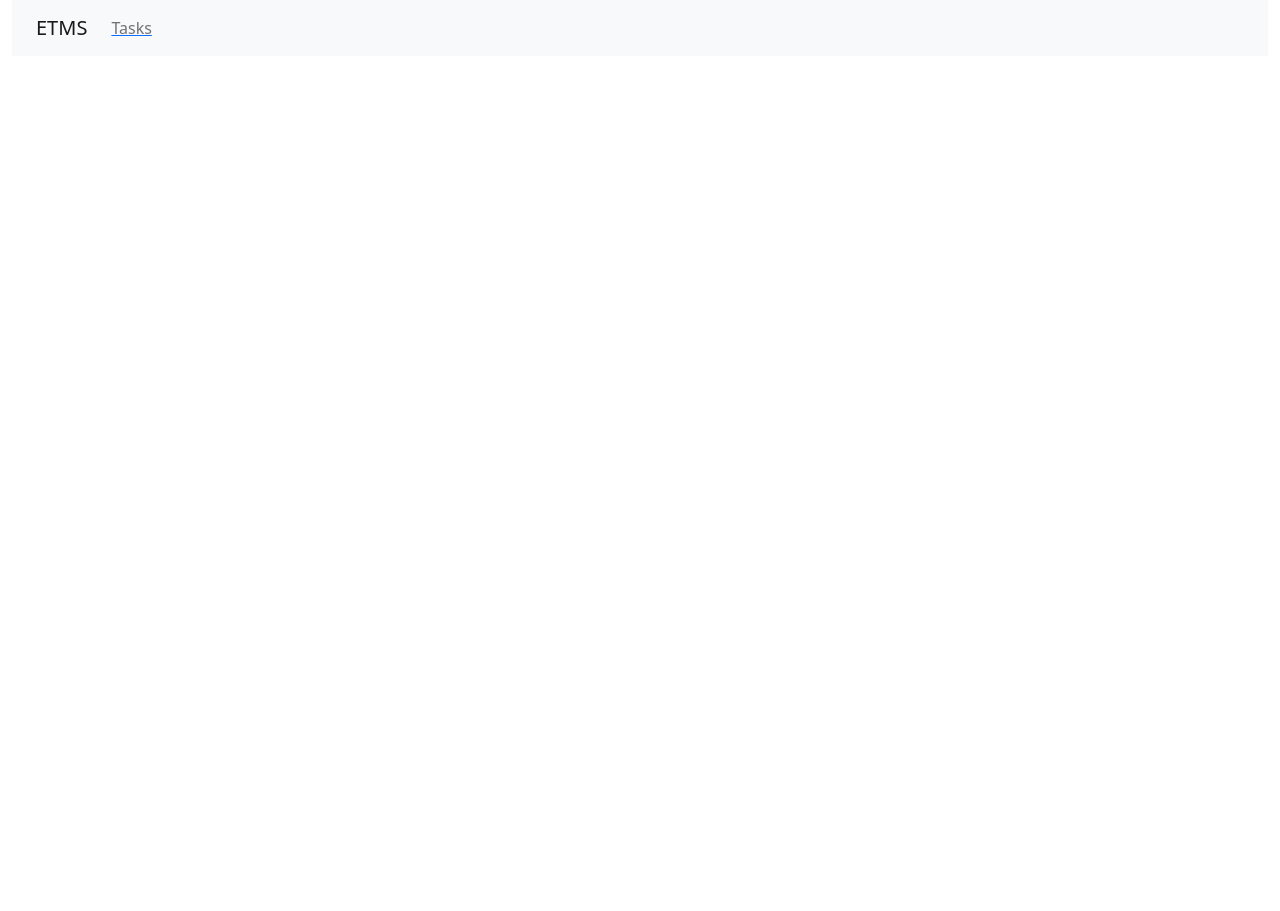
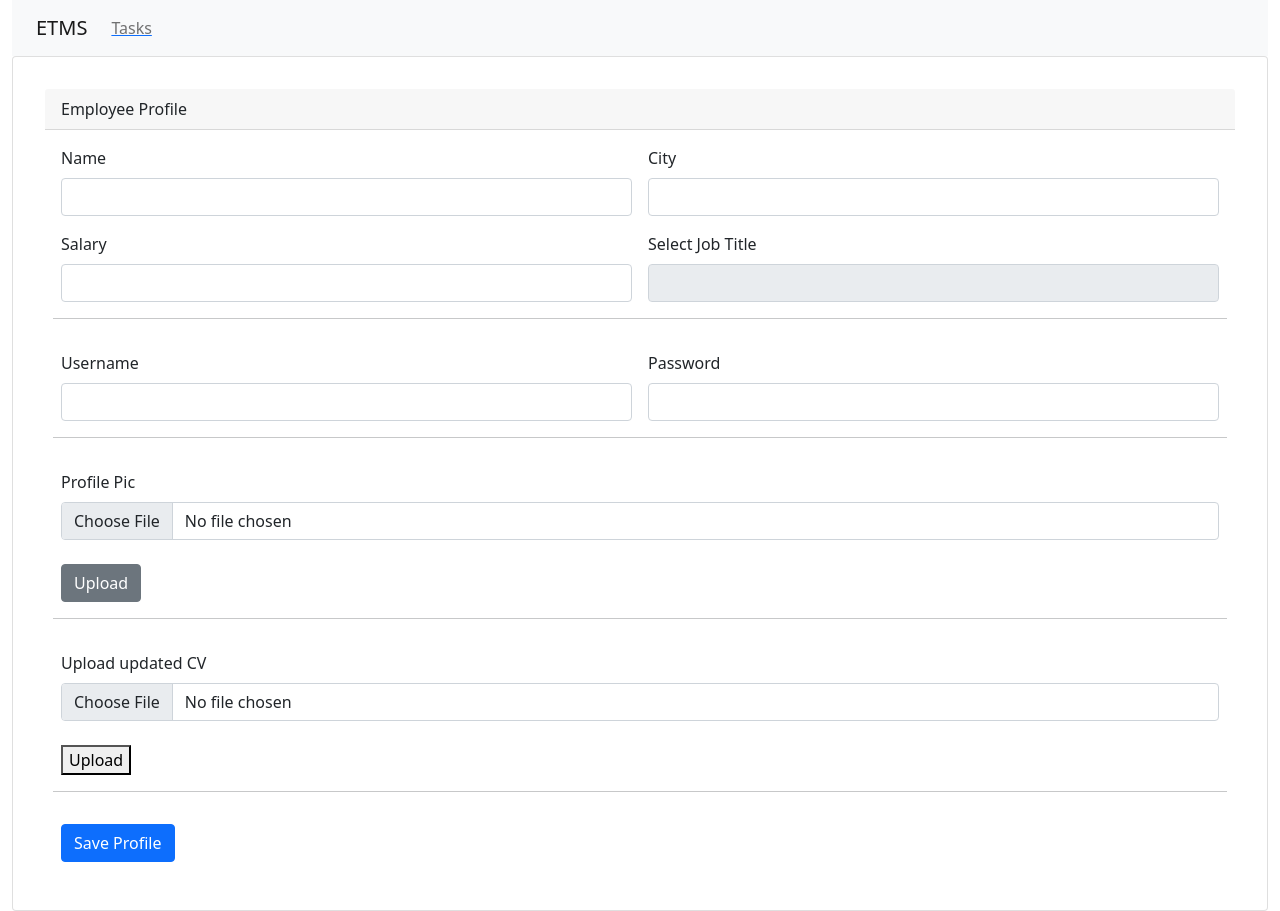
Before and after one commit to imtiyaz-hirani/fullstack-js-hex-feb-25, a React (Vite) app in the folder etmsui/: page /employee/dashboard in a window 1280 px wide. Before the commit the page ends 800 px from the top, so only its background shows below. Built offline with nearby package versions, Linux system fonts and the light colour scheme.

Commit message:
employee-profile-bootstrap added

```diff
--- a/etmsui/src/components/employee/dashboard.jsx
+++ b/etmsui/src/components/employee/dashboard.jsx
@@ -1,4 +1,5 @@
 import EmployeeNavbar from "./navbar"
+import EmpProfile from "./profile"
 
 function EmployeeDashboard(){
     return(
@@ -9,7 +10,9 @@ function EmployeeDashboard(){
             </div>
         </div>
         <div className="row">
-
+        <div className="col-lg-12">
+                <EmpProfile />
+            </div>
         </div>
 
     </div>
--- /dev/null
+++ b/etmsui/src/components/employee/profile.jsx
@@ -0,0 +1,64 @@
+function EmpProfile() {
+
+    return (
+        <div className="card">
+            <div className="card-header">
+                Employee Profile
+            </div>
+            <div className="card-body">
+                <form class="row g-3" >
+                    <div class="col-md-6">
+                        <label class="form-label">Name</label>
+                        <input type="text" class="form-control"
+                           />
+                    </div>
+                    <div class="col-md-6">
+                        <label class="form-label">City</label>
+                        <input type="text" class="form-control"
+                            />
+                    </div>
+                    <div class="col-md-6">
+                        <label class="form-label">Salary</label>
+                        <input type="text" class="form-control"
+                             />
+                    </div>
+                    <div class="col-6">
+                        <label for="inputAddress" class="form-label">Select Job Title</label>
+                        <input type="text" class="form-control" disabled="true"  />
+                    </div>
+                    <hr />
+                    <div class="col-md-6">
+                        <label for="inputZip" class="form-label">Username</label>
+                        <input type="text" class="form-control"
+                             />
+                    </div>
+                    <div class="col-md-6">
+                        <label for="inputZip" class="form-label">Password</label>
+                        <input type="text" class="form-control"
+                             />
+                    </div>
+                    <hr />
+                    <div class="col-lg-12">
+                        <label for="inputCity" class="form-label">Profile Pic</label>
+                        <input type="file" class="form-control" id="inputCity" />
+                        <br />
+                        <button className="btn btn-secondary">Upload</button>
+                    </div>
+                    <hr />
+                    <div class="col-lg-12">
+                        <label for="inputCity" class="form-label">Upload updated CV</label>
+                        <input type="file" class="form-control" id="inputCity" />
+                        <br />
+                        <button>Upload</button>
+                    </div>
+                    <hr />
+                    <div class="col-12">
+                        <button type="submit" class="btn btn-primary">Save Profile</button>
+                    </div>
+                </form>
+            </div>
+        </div>
+    )
+}
+
+export default EmpProfile
```
